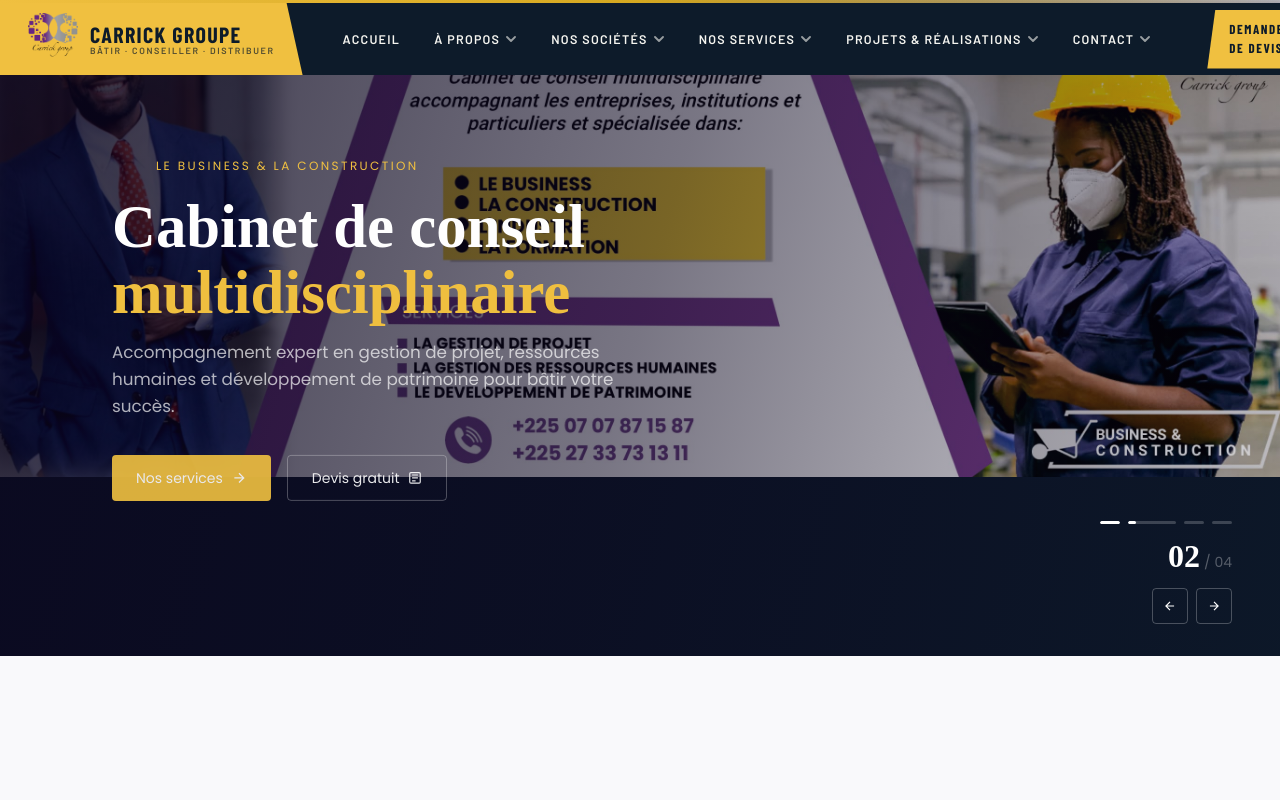
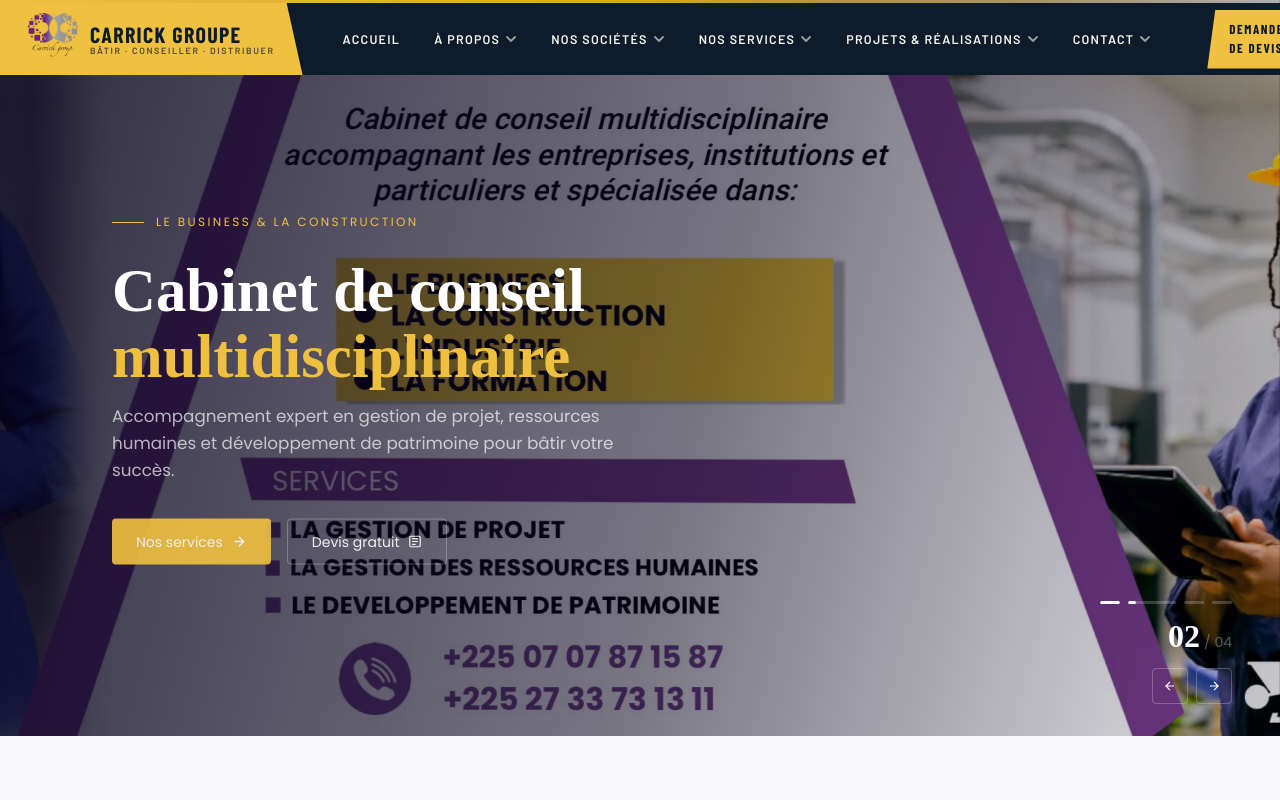
Before and after one commit to hadoukone0102/carrick-group, a Next.js app: page / in a window 1280 px wide. Shown: the top 800 px of the page. Built offline with nearby package versions, Linux system fonts and the light colour scheme; a web font is replaced by a local one.

Commit message:
optimisation des images

```diff
--- a/src/features/shared/components/banner.tsx
+++ b/src/features/shared/components/banner.tsx
@@ -22,7 +22,7 @@ export default function Banner() {
       setTimeout(() => {
         setPrev(null);
         setAnimating(false);
-      }, 800);
+      }, 900);
     },
     [animating, current]
   );
@@ -31,15 +31,12 @@ export default function Banner() {
     goTo((current + 1) % SLIDES.length);
   }, [current, goTo]);
 
-  // Auto-advance
   useEffect(() => {
     const interval = setInterval(next, INTERVAL);
     return () => clearInterval(interval);
   }, [next]);
 
-  // Progress bar
   useEffect(() => {
-    // setProgress(0);
     const start = Date.now();
     const tick = setInterval(() => {
       const elapsed = Date.now() - start;
@@ -50,141 +47,69 @@ export default function Banner() {
 
   const slide = SLIDES[current];
 
-{/**
-    .banner-img.entering {
-          opacity: 1;
-          transform: scale(1.05);
-        }
-        .banner-img.active {
-          opacity: 1;
-          transform: scale(1.0);
-        }
-        .banner-img.leaving {
-          opacity: 0;
-          transform: scale(1.08);
-        }
-        .banner-img.hidden {
-          opacity: 0;
-        }
+  return (
+    <section
+      className="relative w-full overflow-hidden bg-black"
+      style={{ height: "calc(100vh - 4rem)" }}
+    >
+      {/* ── Images empilées avec transition opacity ── */}
+      {SLIDES.map((s, i) => {
+        const isActive = i === current;
+        const isLeaving = i === prev;
+        return (
+          <div
+            key={i}
+            className="absolute inset-0 transition-opacity duration-[900ms] ease-in-out"
+            style={{
+              opacity: isActive ? 1 : isLeaving ? 0 : 0,
+              zIndex: isActive ? 1 : isLeaving ? 1 : 0,
+            }}
+          >
+            <Image
+              src={s.img}
+              alt={s.title}
+              fill
+              priority={i === 0}
+              className="object-cover object-center"
+              sizes="100vw"
+            />
+          </div>
+        );
+      })}
 
-*/}
-  return (
-    <>
-      <style>{`
-        .banner-img {
-          position: absolute;
-          width: 100%;
-          height: 100%;
-          object-fit: cover;
-        //   transition: opacity 0.8s cubic-bezier(0.4,0,0.2,1), transform 8s ease-out;
-        }
-
-
-        .slide-content {
-          animation: slideUp 0.9s cubic-bezier(0.22,1,0.36,1) both;
-        }
-        .slide-tag {
-          animation: fadeIn 0.6s 0.1s ease both;
-        }
-        .slide-title {
-          animation: slideUp 0.8s 0.2s cubic-bezier(0.22,1,0.36,1) both;
-        }
-        .slide-desc {
-          animation: slideUp 0.8s 0.4s cubic-bezier(0.22,1,0.36,1) both;
-        }
-        .slide-btn {
-          animation: slideUp 0.8s 0.55s cubic-bezier(0.22,1,0.36,1) both;
-        }
-
-        @keyframes slideUp {
-          from { opacity: 0; transform: translateY(32px); }
-          to { opacity: 1; transform: translateY(0); }
-        }
-        @keyframes fadeIn {
-          from { opacity: 0; }
-          to { opacity: 1; }
-        }
-
-        .thumb-bar {
-          position: relative;
-          height: 3px;
-          background: rgba(255,255,255,0.2);
-          border-radius: 2px;
-          overflow: hidden;
-        }
-        .thumb-bar-fill {
-          position: absolute;
-          left: 0; top: 0; bottom: 0;
-          background: white;
-          border-radius: 2px;
-          transition: width 30ms linear;
-        }
-        .diagonal-cut {
-          clip-path: polygon(0 0, 100% 0, 85% 100%, 0 100%);
-        }
-      `}</style>
-
-      <section
-        className="banner-root relative w-full overflow-hidden bg-primary" style={{ height: "calc(90vh - 4rem)" }}>
-
-        {SLIDES.map((s, i) => (
-          <Image
-            key={i}
-            src={s.img}
-            width={100}
-            height={500}
-            alt={s.title}
-            className={`w-full ${
-              i === current
-                ? "active"
-                : i === prev
-                ? "leaving"
-                : "hidden"
-            }`}
-          />
-        ))}
-
-        {/* Overlay gradient */}
+      {/* ── Overlay gradient sombre ── */}
       <div
         className="absolute inset-0 z-10"
         style={{
           background:
-              "linear-gradient(105deg, rgba(10,5,30,0.82) 0%, rgba(10,5,30,0.55) 50%, rgba(10,5,30,0.15) 100%)",
+            "linear-gradient(105deg, rgba(10,5,30,0.85) 0%, rgba(10,5,30,0.55) 55%, rgba(10,5,30,0.1) 100%)",
         }}
       />
 
-        {/* Diagonal purple accent strip */}
-        {/* <div
-          className="absolute left-0 top-0 bottom-0 z-10 w-1.5"
-          style={{ background: "linear-gradient(180deg, #7c3aed, #a855f7, #7c3aed)" }}
-        /> */}
-
-        {/* Content */}
+      {/* ── Contenu du slide (re-monte à chaque changement grâce à key) ── */}
       <div
         key={current}
         className="absolute inset-0 z-20 flex flex-col justify-center px-10 md:px-20 lg:px-28 max-w-3xl"
       >
         {/* Tag */}
-          <div className="slide-tag flex items-center gap-3 mb-5">
-            <span
-              className="h-px w-8 text-secondary"
-            //   style={{ background: "#a855f7" }}
-            />
-            <span
-              className="text-xs font-medium uppercase tracking-[0.2em] text-secondary"
-            //   style={{ color: "#d8b4fe" }}
+        <div
+          className="flex items-center gap-3 mb-5 opacity-0 translate-y-4"
+          style={{ animation: "slideUp 0.6s 0.1s cubic-bezier(0.22,1,0.36,1) forwards" }}
         >
+          <span className="h-px w-8 bg-secondary" />
+          <span className="text-xs font-medium uppercase tracking-[0.2em] text-secondary">
             {slide.tag}
           </span>
         </div>
 
-          {/* Title */}
+        {/* Titre */}
         <h1
-            className="slide-title text-white leading-[1.08] mb-3"
+          className="text-white leading-[1.08] mb-3 opacity-0 translate-y-6"
           style={{
             fontFamily: "'Playfair Display', serif",
             fontSize: "clamp(2rem, 5vw, 3.8rem)",
             fontWeight: 900,
+            animation: "slideUp 0.8s 0.2s cubic-bezier(0.22,1,0.36,1) forwards",
           }}
         >
           {slide.title}{" "}
@@ -193,25 +118,28 @@ export default function Banner() {
 
         {/* Description */}
         <p
-            className="slide-desc text-white/70 leading-relaxed mb-8 max-w-lg"
-            style={{ fontSize: "clamp(0.9rem, 1.5vw, 1.05rem)", fontWeight: 300 }}
+          className="text-white/70 leading-relaxed mb-8 max-w-lg opacity-0 translate-y-6"
+          style={{
+            fontSize: "clamp(0.9rem, 1.5vw, 1.05rem)",
+            fontWeight: 300,
+            animation: "slideUp 0.8s 0.4s cubic-bezier(0.22,1,0.36,1) forwards",
+          }}
         >
           {slide.description}
         </p>
 
-          {/* Buttons */}
-          <div className="slide-btn flex flex-wrap gap-4">
+        {/* Boutons */}
+        <div
+          className="flex flex-wrap gap-4 opacity-0 translate-y-6"
+          style={{ animation: "slideUp 0.8s 0.55s cubic-bezier(0.22,1,0.36,1) forwards" }}
+        >
           <a
             href={slide.path}
-              className="inline-flex bg-secondary shadow-secondary items-center gap-2 px-6 py-3 text-sm font-medium text-white rounded-sm transition-all duration-200 hover:opacity-90 active:scale-95"
-            //   style={{
-            //     // background: "linear-gradient(135deg, #7c3aed, #a855f7)",
-            //     // boxShadow: "0 4px 20px rgba(124,58,237,0.45)",
-            //   }}
+            className="inline-flex bg-secondary items-center gap-2 px-6 py-3 text-sm font-medium text-white rounded-sm transition-all duration-200 hover:opacity-90 active:scale-95"
           >
             {slide.cta}
             <svg width="16" height="16" viewBox="0 0 24 24" fill="none" stroke="currentColor" strokeWidth="2">
-                <path d="M5 12h14M12 5l7 7-7 7"/>
+              <path d="M5 12h14M12 5l7 7-7 7" />
             </svg>
           </a>
           <a
@@ -220,41 +148,50 @@ export default function Banner() {
           >
             Devis gratuit
             <svg width="14" height="14" viewBox="0 0 24 24" fill="none" stroke="currentColor" strokeWidth="2">
-                <rect x="3" y="3" width="18" height="18" rx="2"/><path d="M7 7h10M7 12h10M7 17h6"/>
+              <rect x="3" y="3" width="18" height="18" rx="2" />
+              <path d="M7 7h10M7 12h10M7 17h6" />
             </svg>
           </a>
         </div>
       </div>
 
-        {/* Slide controls — bottom right */}
+      {/* ── Contrôles bas-droite ── */}
       <div className="absolute bottom-8 right-8 md:right-12 z-30 flex flex-col items-end gap-4">
-          {/* Slide indicators */}
+
+        {/* Barres de progression */}
         <div className="flex gap-2 items-center">
           {SLIDES.map((_, i) => (
             <button
               key={i}
               onClick={() => goTo(i)}
-                className="group flex flex-col gap-1 cursor-pointer"
               aria-label={`Slide ${i + 1}`}
+              className="cursor-pointer"
             >
               <div
-                  className="thumb-bar transition-all duration-300"
+                className="relative h-[3px] bg-white/20 rounded-full overflow-hidden transition-all duration-300"
                 style={{ width: i === current ? 48 : 20 }}
               >
                 <div
-                    className="thumb-bar-fill"
-                    style={{ width: i === current ? `${progress}%` : i < current ? "100%" : "0%" }}
+                  className="absolute left-0 top-0 bottom-0 bg-white rounded-full transition-[width] duration-[30ms] linear"
+                  style={{
+                    width:
+                      i === current
+                        ? `${progress}%`
+                        : i < current
+                        ? "100%"
+                        : "0%",
+                  }}
                 />
               </div>
             </button>
           ))}
         </div>
 
-          {/* Slide counter */}
+        {/* Compteur */}
         <div className="flex items-baseline gap-1">
           <span
-              className="text-white font-bold"
-              style={{ fontFamily: "'Playfair Display', serif", fontSize: "2rem", lineHeight: 1 }}
+            className="text-white font-bold text-[2rem] leading-none"
+            style={{ fontFamily: "'Playfair Display', serif" }}
           >
             {String(current + 1).padStart(2, "0")}
           </span>
@@ -263,14 +200,14 @@ export default function Banner() {
           </span>
         </div>
 
-          {/* Prev / Next arrows */}
+        {/* Flèches */}
         <div className="flex gap-2">
           <button
             onClick={() => goTo((current - 1 + SLIDES.length) % SLIDES.length)}
             className="w-9 h-9 border border-white/25 flex items-center justify-center text-white hover:bg-white/15 hover:border-white/50 transition-all duration-200 rounded-sm"
           >
             <svg width="14" height="14" viewBox="0 0 24 24" fill="none" stroke="currentColor" strokeWidth="2">
-                <path d="M19 12H5M12 19l-7-7 7-7"/>
+              <path d="M19 12H5M12 19l-7-7 7-7" />
             </svg>
           </button>
           <button
@@ -278,18 +215,19 @@ export default function Banner() {
             className="w-9 h-9 border border-white/25 flex items-center justify-center text-white hover:bg-white/15 hover:border-white/50 transition-all duration-200 rounded-sm"
           >
             <svg width="14" height="14" viewBox="0 0 24 24" fill="none" stroke="currentColor" strokeWidth="2">
-                <path d="M5 12h14M12 5l7 7-7 7"/>
+              <path d="M5 12h14M12 5l7 7-7 7" />
             </svg>
           </button>
         </div>
       </div>
 
-        {/* Scroll hint */}
-        {/* <div className="absolute bottom-8 left-1/2 -translate-x-1/2 z-30 flex flex-col items-center gap-2 opacity-40">
-          <span className="text-white text-[10px] uppercase tracking-widest">Scroll</span>
-          <div className="w-px h-8 bg-white/50 animate-pulse" />
-        </div> */}
+      {/* ── keyframes injectés une seule fois ── */}
+      <style>{`
+        @keyframes slideUp {
+          from { opacity: 0; transform: translateY(28px); }
+          to   { opacity: 1; transform: translateY(0); }
+        }
+      `}</style>
     </section>
-    </>
   );
 }
```
Lines whose indentation alone changed are shown as unchanged.
